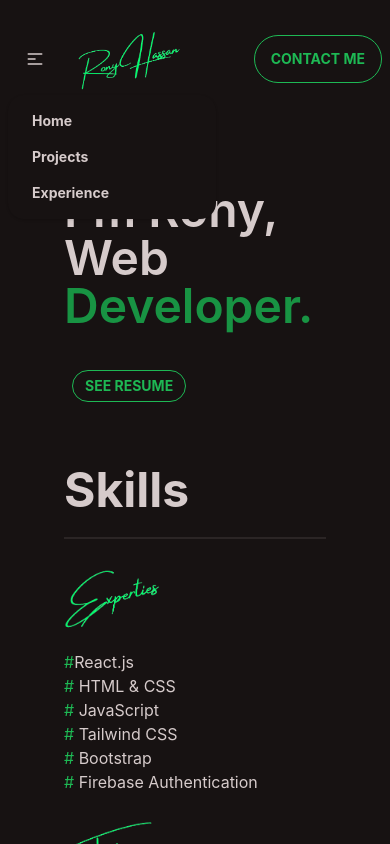
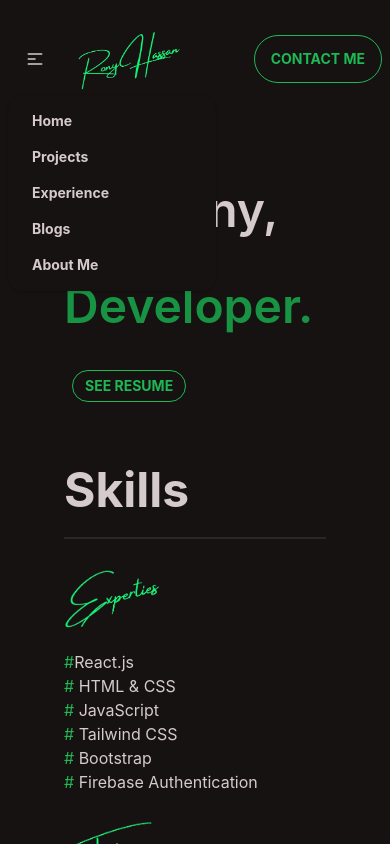
Before and after one commit to Ronyhassansam03n/my-portfolio, a React (Create React App) app: page / in a window 390 px wide. Both pictures are taken after a click on the label 35 px from the left and 59 px from the top of the page. Shown: the top 844 px of the page. Built offline with nearby package versions, Linux system fonts and the light colour scheme.

Commit message:
all is done

```diff
--- a/src/Pages/Navber/Navber.js
+++ b/src/Pages/Navber/Navber.js
@@ -14,6 +14,8 @@ const Navber = () => {
                         <li><Link to='/'>Home</Link></li>
                         <li><Link to='/projects'>Projects</Link></li>
                         <li><Link to='/experience'>Experience</Link></li>
+                        <li><Link to='/blogs'>Blogs</Link></li>
+                        <li><Link to='/about'>About Me</Link></li>
 
                     </ul>
                 </div>
```
